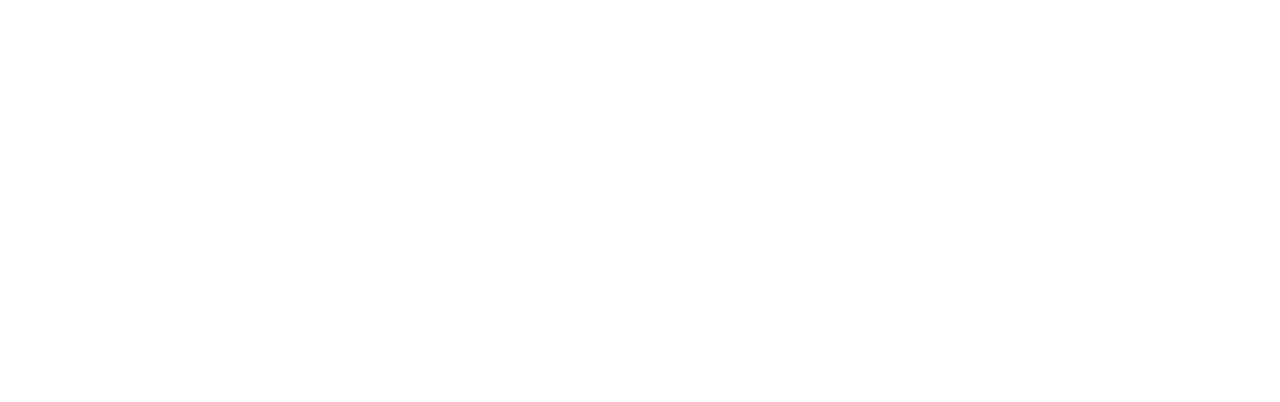
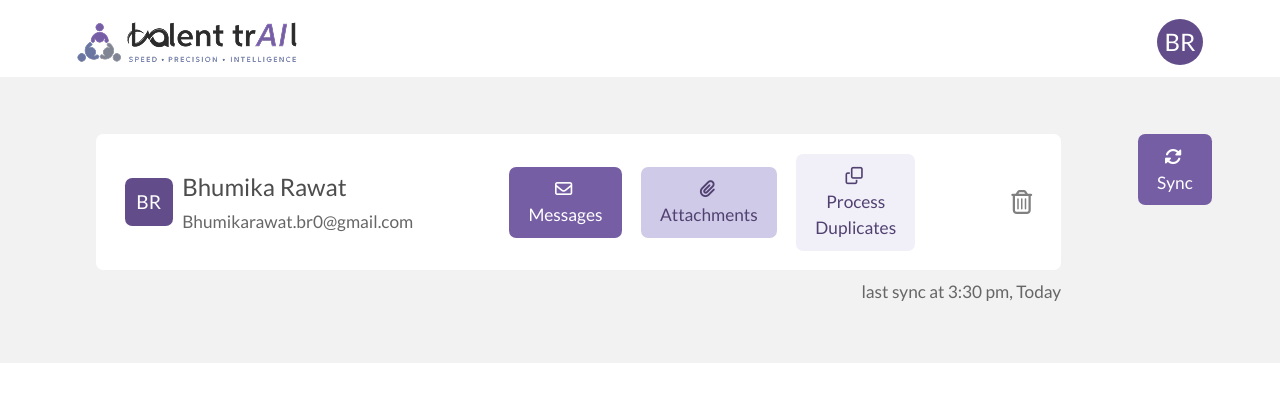
Before and after one commit to hvsDeepmindz/Outllook-Attachment-Downloader, a React (Vite) app: page /dashboard in a window 1280 px wide. Before the commit this address had no page. Shown: the top 402 px of the page. Built offline with nearby package versions, Linux system fonts and the light colour scheme.

Commit message:
add dashboard page

```diff
--- a/src/App.jsx
+++ b/src/App.jsx
@@ -1,6 +1,7 @@
 import React from "react";
 import { BrowserRouter, Routes, Route, Navigate } from "react-router-dom";
 import Login from "./Pages/Auth/Login";
+import Dashboard from "./Pages/Dashboard/Dashboard";
 
 const App = () => {
   return (
@@ -10,6 +11,7 @@
           <Routes>
             <Route path="/" element={<Navigate to={"/login"} />}></Route>
             <Route path="/login" element={<Login />}></Route>
+            <Route path="/dashboard" element={<Dashboard />}></Route>
           </Routes>
         </div>
       </BrowserRouter>
--- /dev/null
+++ b/src/Components/Btns/ActionBtn.jsx
@@ -0,0 +1,18 @@
+/* eslint-disable no-unused-vars */
+import React from "react";
+
+const ActionBtn = ({ btnTitle, btnFunc, btnIcon }) => {
+  return (
+    <>
+      <button
+        onClick={btnFunc}
+        className={`rounded-xl px-[2rem] py-[1rem] bg-[#F1EFF8] text-[#514171] font-normal text-[1.8rem] w-full cursor-pointer
+        hover:opacity-[0.8] transition-all duration-[0.2s] ease-in-out`}
+      >
+        {btnIcon}&nbsp; {btnTitle}
+      </button>
+    </>
+  );
+};
+
+export default ActionBtn;
--- /dev/null
+++ b/src/Components/Btns/LinkBtn.jsx
@@ -0,0 +1,18 @@
+/* eslint-disable no-unused-vars */
+import React from "react";
+
+const LinkBtn = ({ btnTitle, btnFunc, btnIcon }) => {
+  return (
+    <>
+      <button
+        onClick={btnFunc}
+        className={`rounded-xl px-[2rem] py-[1rem] bg-[#CFCAE8] text-[#514171] font-normal text-[1.8rem] w-full cursor-pointer
+        hover:opacity-[0.8] transition-all duration-[0.2s] ease-in-out`}
+      >
+        {btnIcon}&nbsp; {btnTitle}
+      </button>
+    </>
+  );
+};
+
+export default LinkBtn;
--- /dev/null
+++ b/src/Components/Btns/ViewBtn.jsx
@@ -0,0 +1,18 @@
+/* eslint-disable no-unused-vars */
+import React from "react";
+
+const ViewBtn = ({ btnTitle, btnFunc, btnIcon }) => {
+  return (
+    <>
+      <button
+        onClick={btnFunc}
+        className={`rounded-xl px-[2rem] py-[1rem] bg-[#765EA5] text-white font-normal text-[1.8rem] w-full cursor-pointer
+        hover:opacity-[0.8] transition-all duration-[0.2s] ease-in-out`}
+      >
+        {btnIcon}&nbsp; {btnTitle}
+      </button>
+    </>
+  );
+};
+
+export default ViewBtn;
--- /dev/null
+++ b/src/Components/Header/Nav.jsx
@@ -0,0 +1,31 @@
+import React from "react";
+import { Link } from "react-router-dom";
+
+const Nav = () => {
+  return (
+    <>
+      <div
+        className={`py-[2rem] px-[8rem] w-full flex justify-between items-center fixed top-0 left-0 bg-white transition-all duration-[0.2s] ease-in-out shadow-sm max-sm:px-[3rem]`}
+      >
+        <Link
+          to={"/dashboard"}
+          className={`flex justify-start items-center w-auto h-auto`}
+        >
+          <img
+            loading="lazy"
+            src="/Media/logo.png"
+            alt="logo"
+            className={`w-[224px] h-[40px] object-cover`}
+          />
+        </Link>
+        <div
+          className={`flex justify-end bg-[#624D8A] px-[0.8rem] py-[0.5rem] w-auto rounded-full`}
+        >
+          <p className={`text-[2.5rem] text-white`}>BR</p>
+        </div>
+      </div>
+    </>
+  );
+};
+
+export default Nav;
--- /dev/null
+++ b/src/Features/FeatureDashboard/DashboardMain.jsx
@@ -0,0 +1,71 @@
+import React from "react";
+import ViewBtn from "../../Components/Btns/ViewBtn";
+import LinkBtn from "../../Components/Btns/LinkBtn";
+import ActionBtn from "../../Components/Btns/ActionBtn";
+
+const DashboardMain = () => {
+  return (
+    <>
+      <div
+        className={`px-[10rem] py-[6rem] w-full relative object-cover max-md:px-[2rem] flex justify-between items-start
+        gap-[8rem]`}
+      >
+        <div className={`flex flex-col gap-[1rem] justify-end`}>
+          <div
+            className={`rounded-xl bg-white px-[3rem] py-[2rem] w-auto flex justify-center items-center gap-[10rem]`}
+          >
+            <div className={`flex items-center gap-[1rem]`}>
+              <div className={`bg-[#624D8A] rounded-xl px-[1.2rem] py-[1rem]`}>
+                <p className={`text-white text-[2rem] font-normal`}>BR</p>
+              </div>
+              <div className={`flex flex-col gap-[0.5rem]`}>
+                <h2 className={`text-[2.5rem] text-[#4D4D4D] font-medium`}>
+                  Bhumika Rawat
+                </h2>
+                <p className={`text-[1.8rem] font-normal text-[#666666]`}>
+                  Bhumikarawat.br0@gmail.com
+                </p>
+              </div>
+            </div>
+            <div className={`flex items-center gap-[2rem]`}>
+              <div className={`w-auto`}>
+                <ViewBtn
+                  btnTitle={"Messages"}
+                  btnIcon={<i className="fa-regular fa-envelope" />}
+                />
+              </div>
+              <div className={`w-auto`}>
+                <LinkBtn
+                  btnTitle={"Attachments"}
+                  btnIcon={<i className="fa-solid fa-paperclip" />}
+                />
+              </div>
+              <div className={`w-auto`}>
+                <ActionBtn
+                  btnTitle={"Process Duplicates"}
+                  btnIcon={<i className="fa-regular fa-clone" />}
+                />
+              </div>
+            </div>
+            <div className={`flex justify-end cursor-pointer`}>
+              <i className="fa-regular fa-trash-can text-[2.5rem] text-[grey]" />
+            </div>
+          </div>
+          <div className={`flex justify-end`}>
+            <p className={`text-[1.8rem] font-normal text-[#666666]`}>
+              last sync at 3:30 pm, Today
+            </p>
+          </div>
+        </div>
+        <div className={`w-auto justify-end`}>
+          <ViewBtn
+            btnTitle={"Sync"}
+            btnIcon={<i className="fa-solid fa-rotate" />}
+          />
+        </div>
+      </div>
+    </>
+  );
+};
+
+export default DashboardMain;
--- /dev/null
+++ b/src/Pages/Dashboard/Dashboard.jsx
@@ -0,0 +1,16 @@
+import React from "react";
+import Nav from "../../Components/Header/Nav";
+import DashboardMain from "../../Features/FeatureDashboard/DashboardMain";
+
+const Dashboard = () => {
+  return (
+    <>
+      <Nav />
+      <div className={`relative object-cover w-full mt-[8rem] bg-[#f2f2f2]`}>
+        <DashboardMain />
+      </div>
+    </>
+  );
+};
+
+export default Dashboard;
```
Also changed, not shown: public/Media/logo.png (added).
